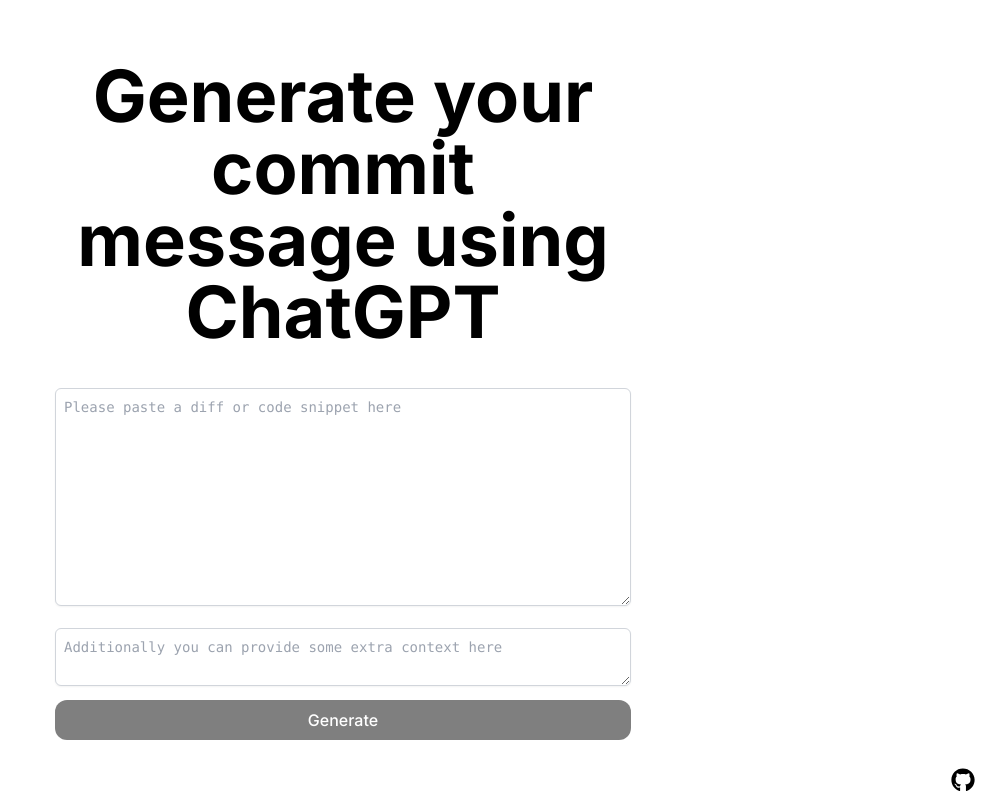
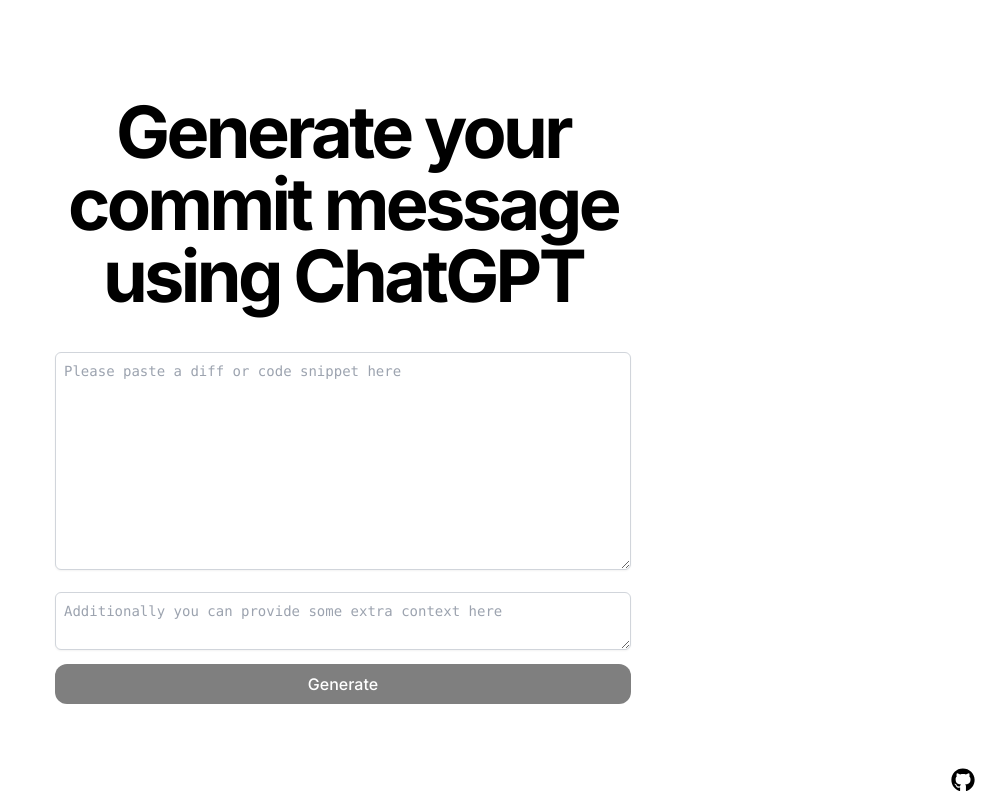
Before and after one commit to segersniels/commit-message, a Next.js app: page / in a window 1280 px wide. Shown: the whole page, without its empty margins (297-1280 px from the left). Built offline with nearby package versions, Linux system fonts and the light colour scheme.

Commit message:
:lipstick: Make title tighter

```diff
--- a/src/styles/Home.module.css
+++ b/src/styles/Home.module.css
@@ -18,7 +18,8 @@
   @apply text-7xl
     font-bold
     text-center
-    mb-8;
+    mb-8
+    tracking-tighter;
 }
 
 .textarea {
```
